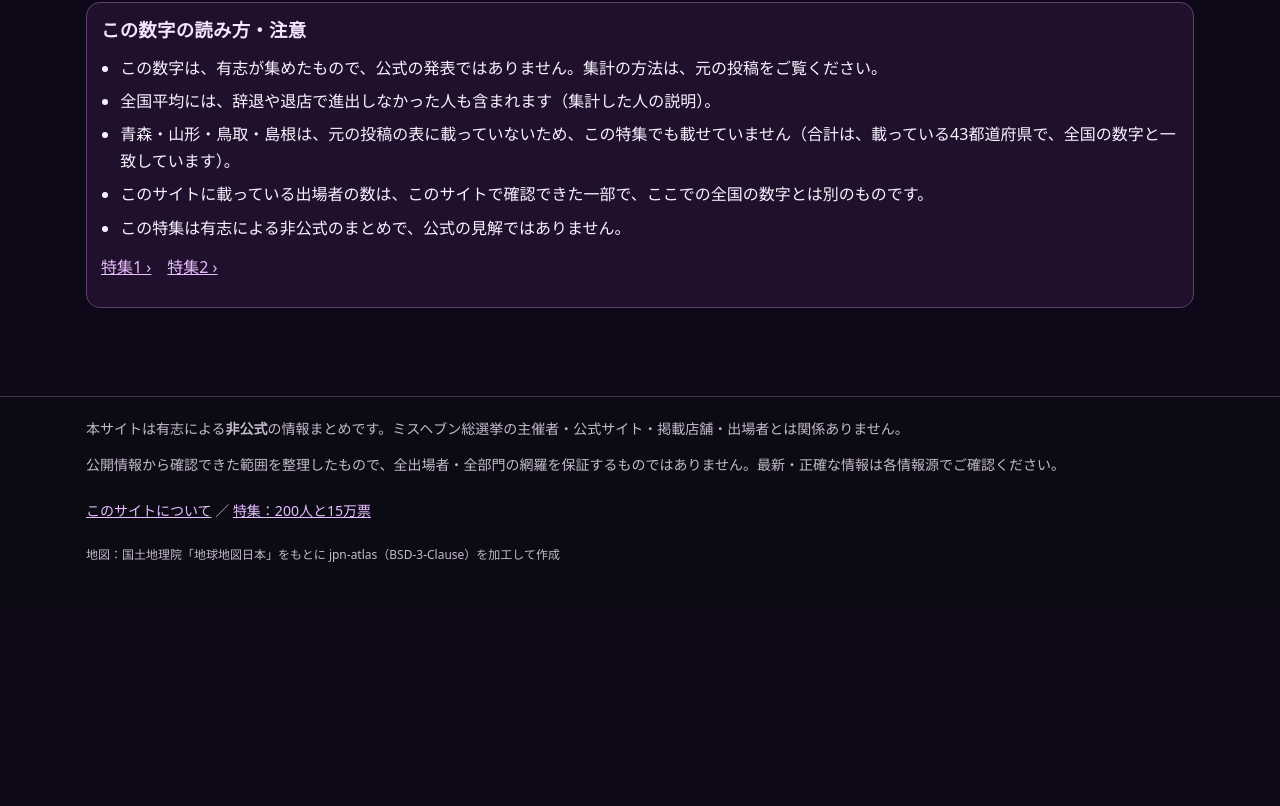
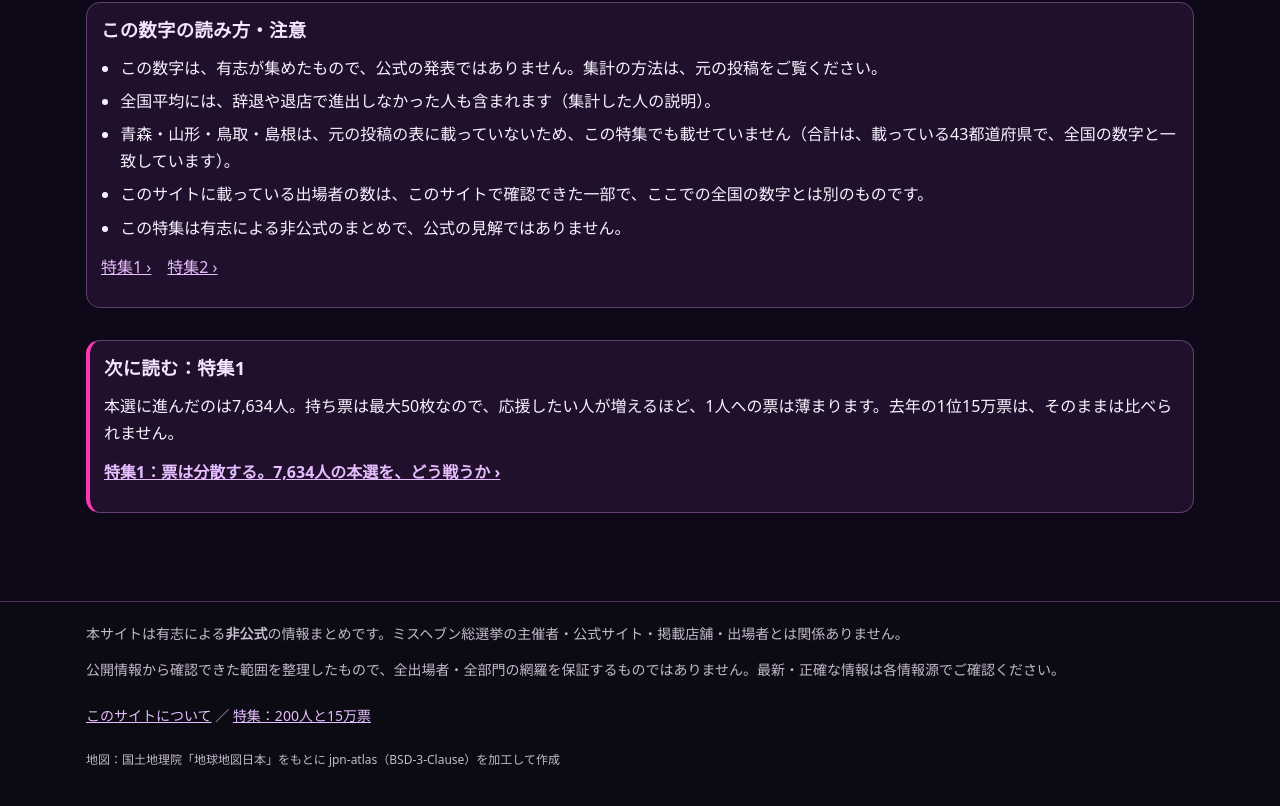
Before and after one commit to 33shuhei-dev/name-missheaven-2026-map, a Next.js app: page /feature/yosen in a window 1280 px wide. Shown: the part 7861-8667 px from the top of the page. Before the commit the page ends 8470 px from the top, so only its background shows below. Built offline with nearby package versions, Linux system fonts and the light colour scheme.

Commit message:
特集3の末尾に「次に読む：特集1」を追加 (#102)
Claude-Session: https://claude.ai/code/session_018EXNSfk36RzsRnNEgB8s7K

Co-authored-by: Claude <noreply@anthropic.com>

```diff
--- a/app/feature/yosen/page.tsx
+++ b/app/feature/yosen/page.tsx
@@ -187,6 +187,12 @@ export default function YosenPage() {
           <Link href="/feature">特集1 ›</Link>　<Link href="/feature/history">特集2 ›</Link>
         </p>
       </section>
+
+      <section className="section card prose feature-next">
+        <h2>次に読む：特集1</h2>
+        <p>本選に進んだのは7,634人。持ち票は最大50枚なので、応援したい人が増えるほど、1人への票は薄まります。去年の1位15万票は、そのままは比べられません。</p>
+        <p><Link href="/feature"><strong>特集1：票は分散する。7,634人の本選を、どう戦うか ›</strong></Link></p>
+      </section>
     </>
   );
 }
--- a/app/globals.css
+++ b/app/globals.css
@@ -2707,3 +2707,7 @@ input::placeholder { color:#a99aaf; }
 .feature-appendix-title {
   margin: 28px 0 8px;
 }
+
+.feature-next {
+  border-left: 4px solid var(--accent);
+}
```
